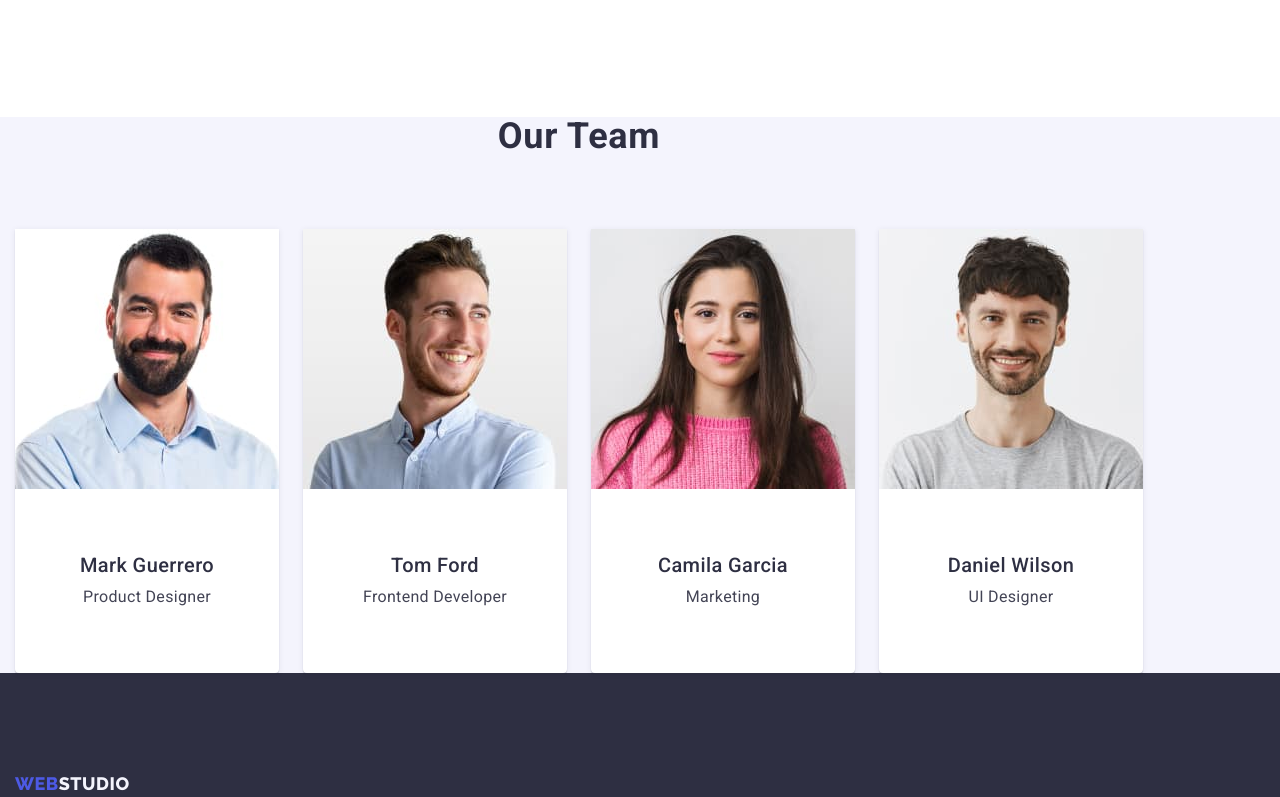
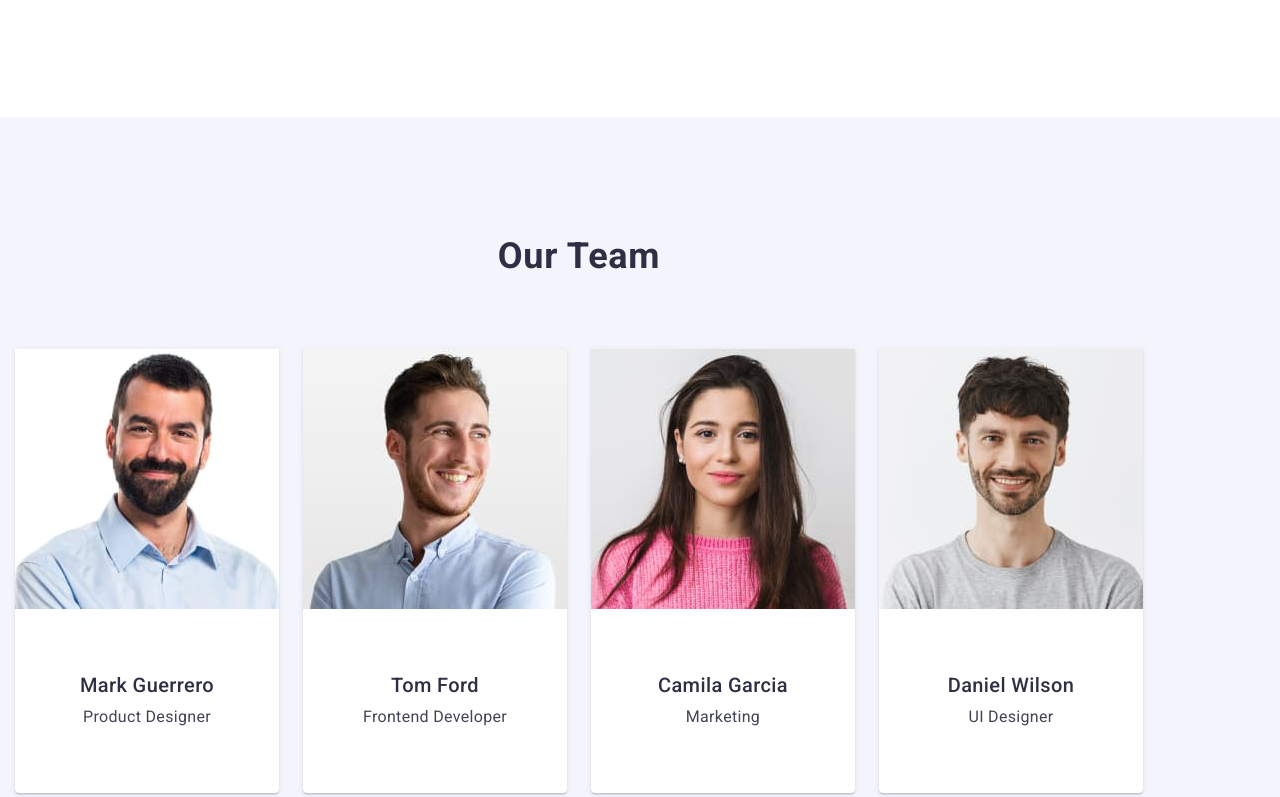
Before and after one commit to JemJoestar/goit-markup-hw-03, a plain HTML site: page index.html in a window 1280 px wide. Shown: the part 1576-2373 px from the top of the page. Drawn offline with nearby package versions, Linux system fonts and the light colour scheme.

Commit message:
Update styles.css

```diff
--- a/css/styles.css
+++ b/css/styles.css
@@ -232,7 +232,7 @@ h6 {
 
 /* Our team */
 .our-team {
-  padding: 120px 0x;
+  padding: 120px 0;
   background-color: #f4f4fd;
 }
 .our-team-list{
```
